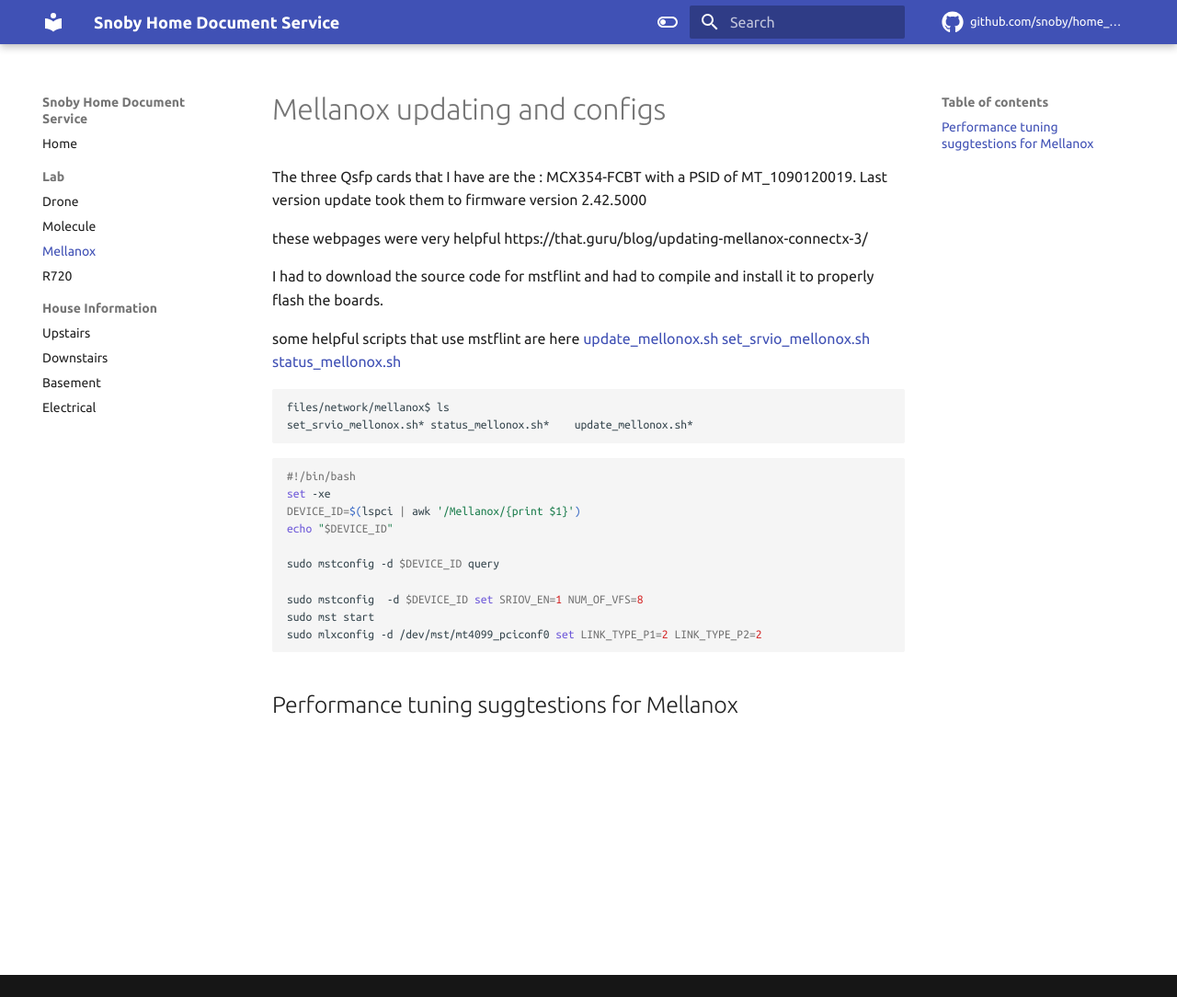
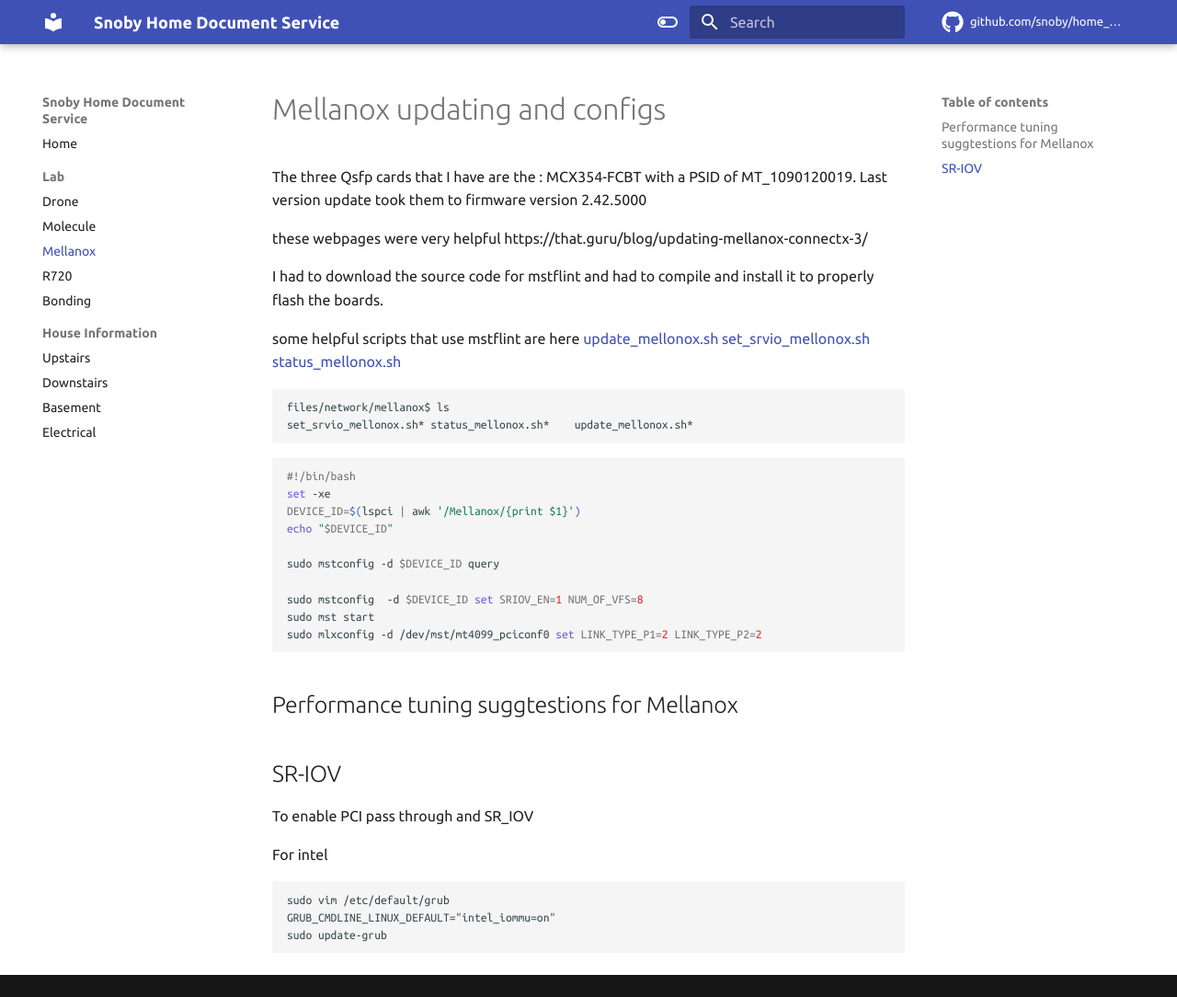
Before and after one commit to snoby/home_docs, an MkDocs documentation site: the page built from docs/mellanox.md, in a window 1280 px wide and 1084 px high. Shown: the whole window at 92% size. Built offline with MkDocs 1.6.1 and Material for MkDocs 9.7.7, drawn with Linux system fonts in a browser that asks for light colours; comment, search, counter and statistics services are not loaded.

Commit message:
added lab information

````diff
--- a/docs/mellanox.md
+++ b/docs/mellanox.md
@@ -33,3 +33,14 @@ sudo mlxconfig -d /dev/mst/mt4099_pciconf0 set LINK_TYPE_P1=2 LINK_TYPE_P2=2
 ```
 
 ## Performance tuning suggtestions for Mellanox
+
+
+## SR-IOV
+To enable PCI pass through  and  SR_IOV
+
+For intel
+```
+sudo vim /etc/default/grub
+GRUB_CMDLINE_LINUX_DEFAULT="intel_iommu=on"
+sudo update-grub
+```
--- a/mkdocs.yml
+++ b/mkdocs.yml
@@ -9,6 +9,7 @@ nav:
       - Molecule: molecule.md
       - Mellanox: mellanox.md
       - R720: r720.md
+      - Bonding: bonding.md
   - House Information:
       - Upstairs: rooms/upstairs.md
       - Downstairs: rooms/downstairs.md
````
Also changed, not shown: docs/bonding.md (added, +88 -0 lines), docs/r720.md (+5 -0 lines).
